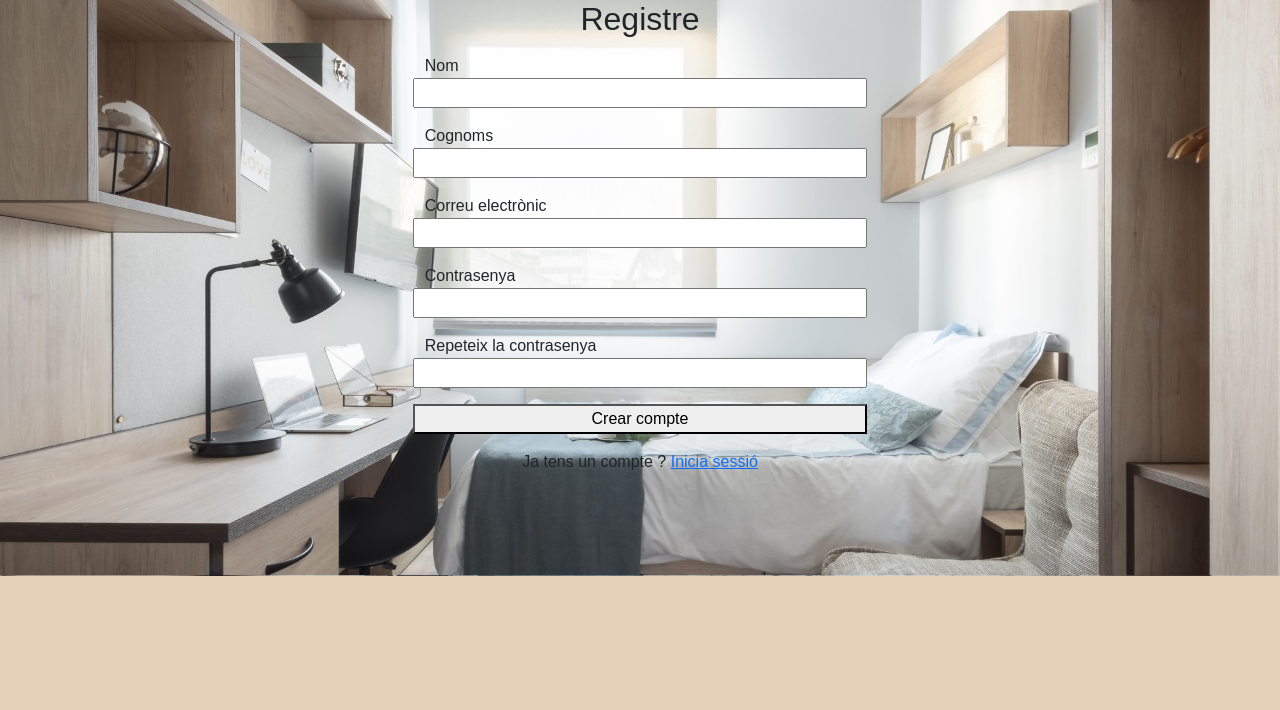
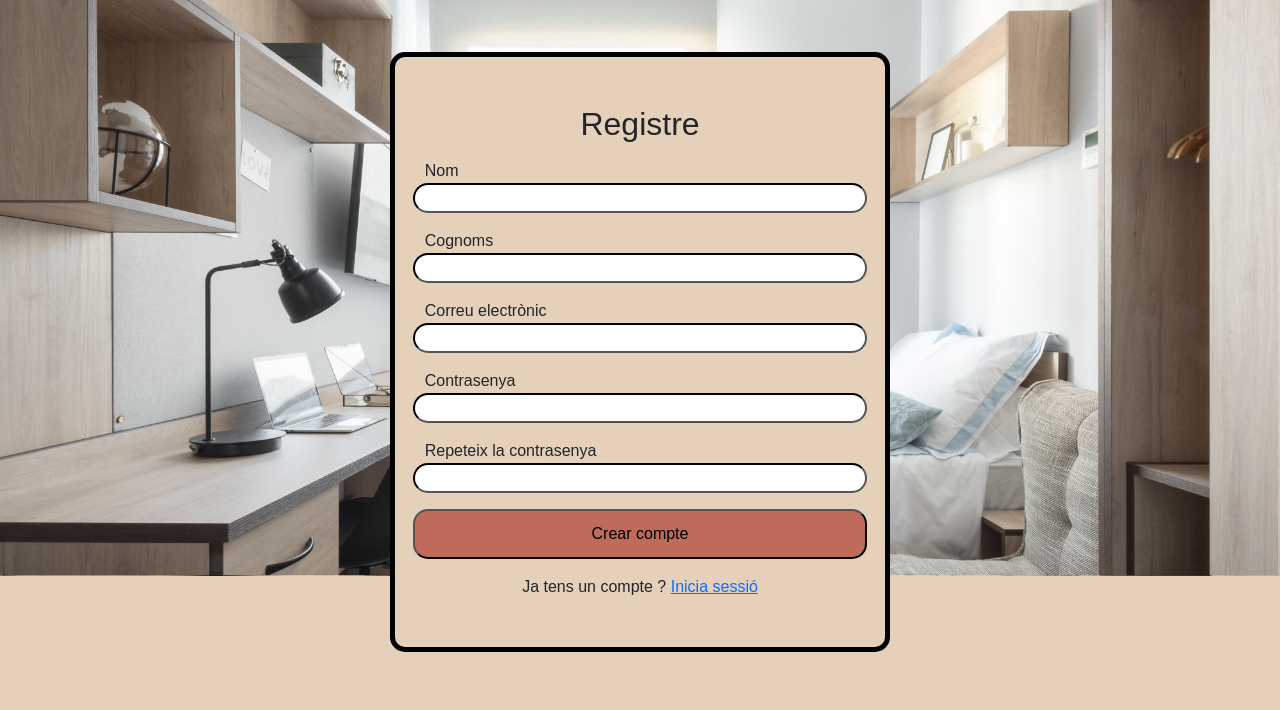
Before and after one commit to carlosgomezd/LaInmobiliariaEstuddiantil, a PHP site: page /register.html in a window 1280 px wide. Shown: the part 90-800 px from the top of the page. Run offline with PHP 8.4, Linux system fonts and the light colour scheme.

Commit message:
Solució de problemes definitiva

```diff
--- a/css.css
+++ b/css.css
@@ -6,13 +6,99 @@ body {
 
 .header {
     display: flex;
-    background: rgb(190, 107, 91);
+    background: #be6b5b;
     width: 100%;
     height: 90px;
     position: fixed;
     top: 0;
     left: 0;
     z-index: 100;
+}
+
+.headerLogin {
+    display: flex;
+    background: #be6b5b;
+    width: 100%;
+    height: 90px;
+    position: fixed;
+    top: 0;
+    left: 0;
+    z-index: 100;
+    flex-direction: column;
+    align-items: center;
+    justify-content: center;
+}
+
+.loginContent {
+    position: fixed;
+    flex-direction: column;
+    display: flex;
+    justify-content: center;
+    align-items: center;
+    height: 400px;
+    width: 500px;
+    margin: auto auto auto auto;
+    background-color: #e5d0ba;
+    border:rgb(0, 0, 0) 5px solid;
+    align-items: center;
+    opacity: 100%;
+    position: relative;
+    z-index: 1;
+    border-radius: 15px;
+}
+
+.registerContent {
+    position: fixed;
+    flex-direction: column;
+    display: flex;
+    justify-content: center;
+    align-items: center;
+    height: 600px;
+    width: 500px;
+    margin: auto auto auto auto;
+    background-color: #e5d0ba;
+    border:rgb(0, 0, 0) 5px solid;
+    align-items: center;
+    opacity: 100%;
+    position: relative;
+    z-index: 1;
+    border-radius: 15px;
+}
+
+.acceptButtons {
+    height: 50px;
+    background-color: #be6b5b;
+    opacity: 100%;
+    border-color: rgb(0, 0, 0);
+    border-radius: 15px;
+}
+
+.inputText {
+    background-color: rgb(255, 255, 255);
+    border-color:rgb(0, 0, 0);
+    opacity: 100%;
+    border-radius: 15px;
+    height: 30px;
+}
+
+.inputCheckBox {
+    border-color: #be6b5b;
+    border-radius: 15px;
+    text-decoration-color: #be6b5b;
+}
+
+.sticky {
+    position: fixed;
+    top: 0;
+    width: 100%
+}
+
+.contingut {
+    padding: 16px;
+}
+
+.sticky+.contingut {
+    padding-top: 102px;
 }
 
 .efectoTitulo {
@@ -28,12 +114,12 @@ body {
 }
 
 .img {
-    display: flex;
     height: 45px;
     vertical-align: top;
     margin-left: 25px;
     margin-block: 17px;
-    display: inline-flex;
+    margin-right: auto;
+    display: inline-block;
 }
 
 .buttons {
@@ -41,6 +127,7 @@ body {
     margin-top: 30px;
     float: right;
     margin-right: 100px;
+
 }
 
 .b1 {
@@ -126,6 +213,12 @@ body {
     align-items: center;
 }
 
+.opCerca {
+    column-count: 3;
+    column-gap: 25px;
+    column-span: all;
+    column-rule: 1px solid rgb(0, 0, 0);
+}
 
 .chincheta {
     height: 60%;
```
